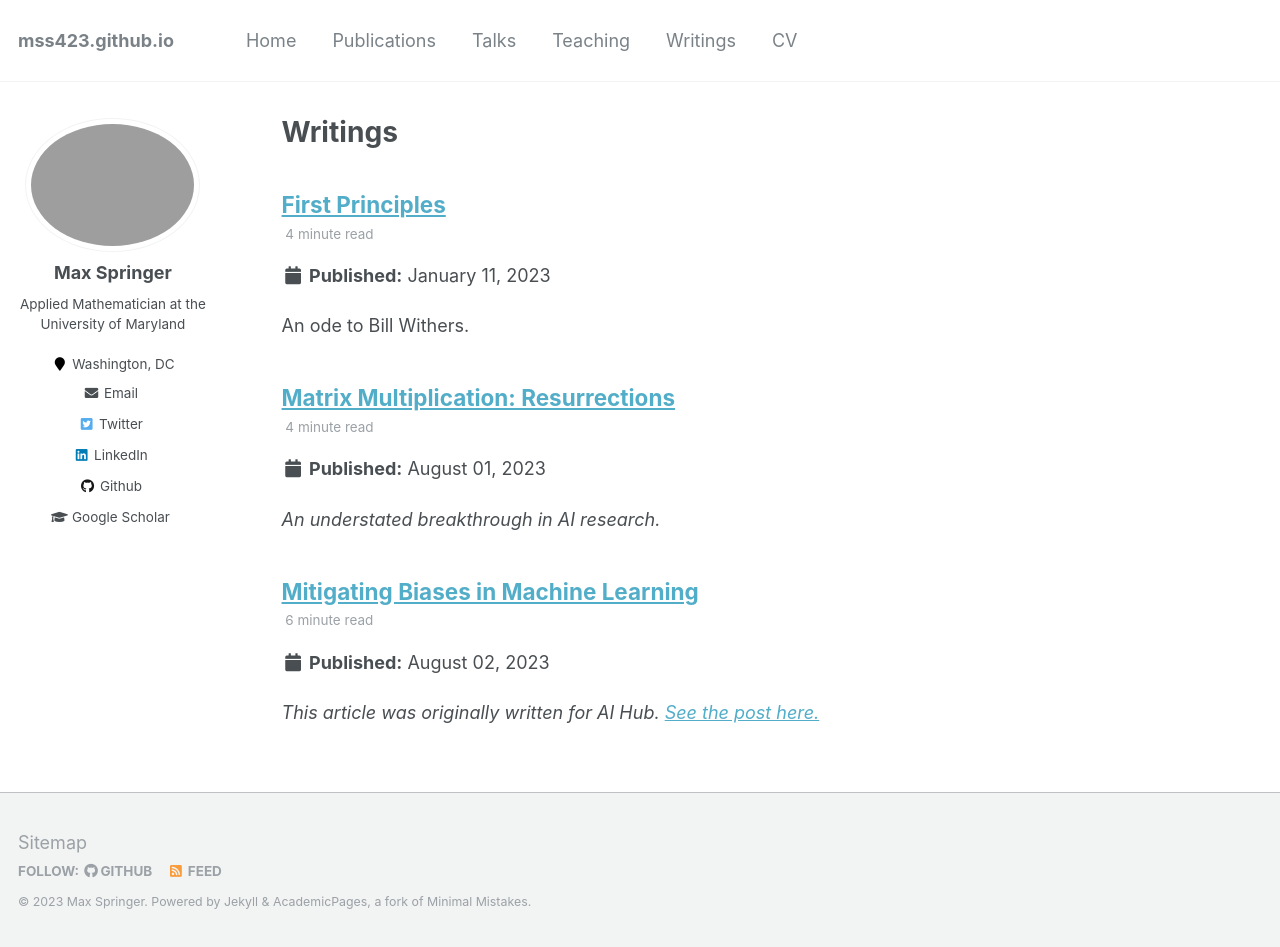
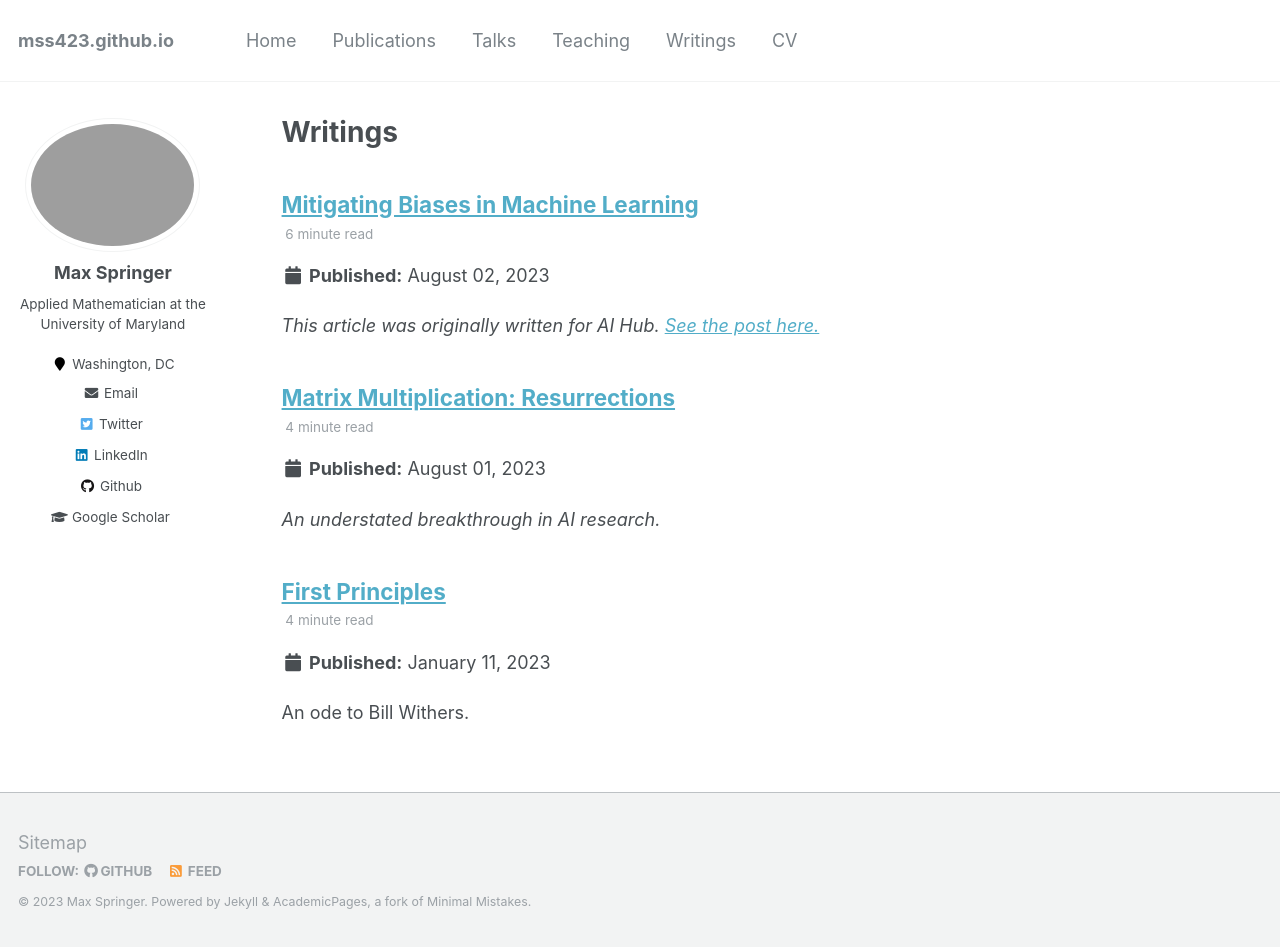
Before and after one commit to mss423/mss423.github.io, a Jekyll site: the page built from _pages/blog.md, in a window 1280 px wide and 947 px high. Built offline with Jekyll 4.4.1, drawn with Linux system fonts in a browser that asks for light colours.

Commit message:
Update blog.md

```diff
--- a/_pages/blog.md
+++ b/_pages/blog.md
@@ -7,4 +7,4 @@ author_profile: true
 
 {% include base_path %}
 
-{% for post in site.posts reversed %} {% include archive-single.html %} {% endfor %}
+{% for post in site.posts %} {% include archive-single.html %} {% endfor %}
```
